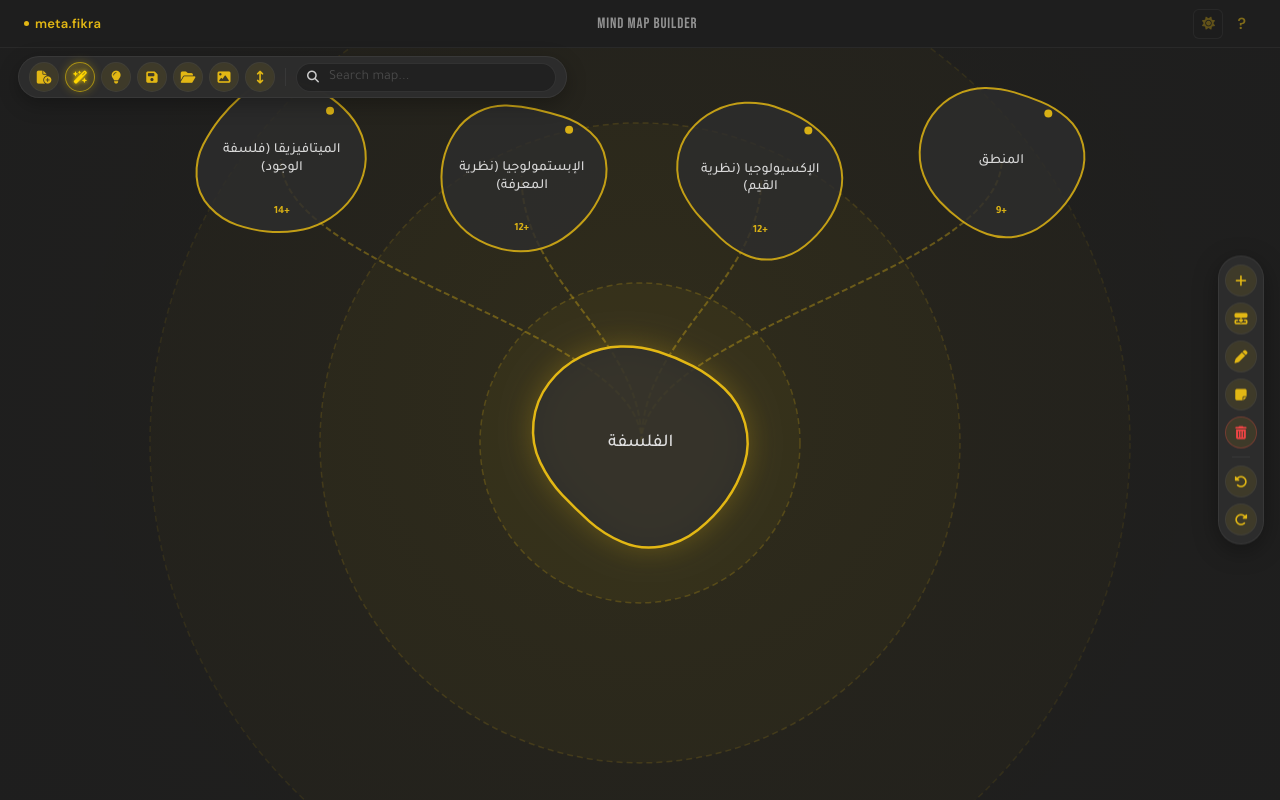
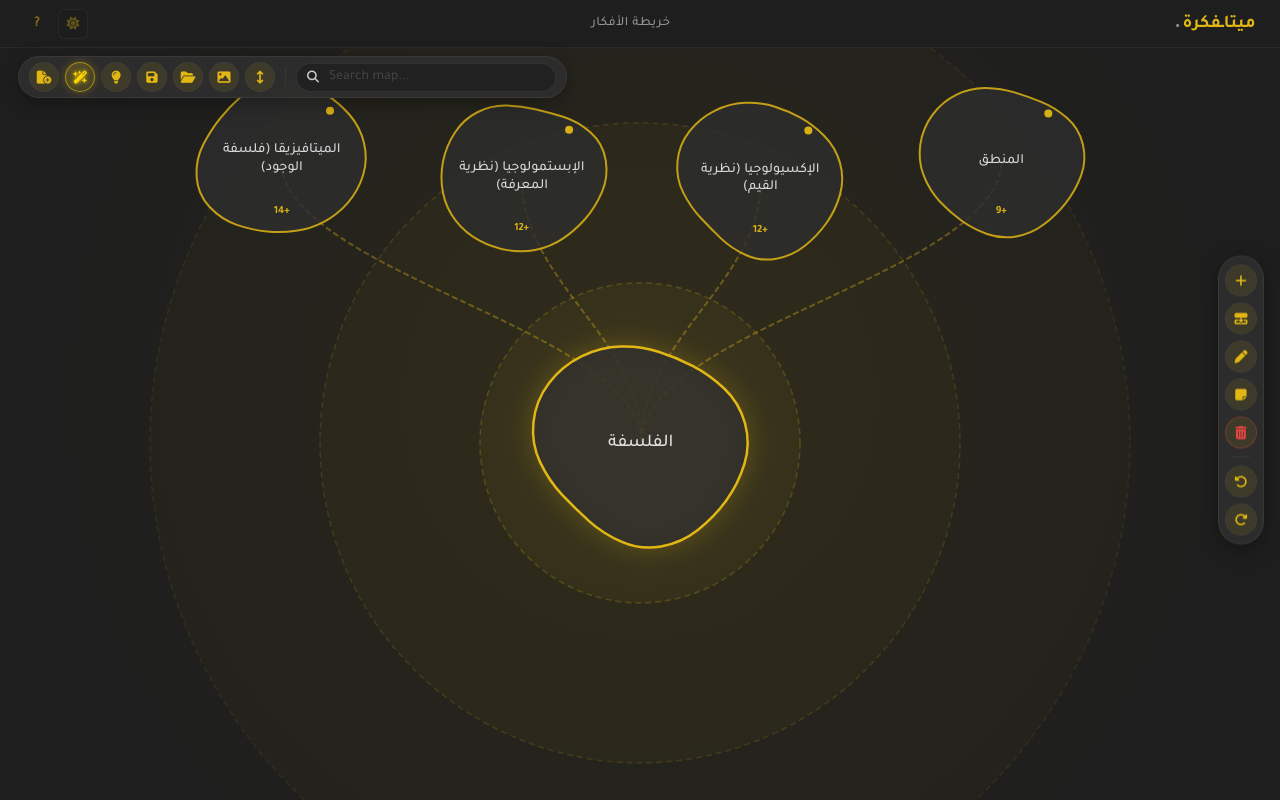
Before and after one commit to AlaaBanna/pub, a plain HTML site: page mindmap/index.html in a window 1280 px wide. Drawn offline with Linux system fonts and the light colour scheme; animation ran at ten frames a second.

Commit message:
feat(mindmap): update header branding to authentic Arabic 'ميتاـفكرة. | خريطة الأفكار' with Tajawal font

```diff
--- a/mindmap/index.html
+++ b/mindmap/index.html
@@ -1,4 +1,4 @@
-<!-- Version: v4.6.0 | Updated: 2026-07-31 19:04 | Features: 100% self-contained mindmap assets (meta.css, meta.js, favicons) -->
+<!-- Version: v4.7.0 | Updated: 2026-07-31 19:12 | Features: Replaced header with authentic Arabic 'ميتاـفكرة. | خريطة الأفكار' header branding -->
 <!DOCTYPE html>
 <html lang="en">
 <head>
@@ -102,7 +102,7 @@
 
   <textarea id="floatingNote" class="floating-note" dir="auto" placeholder="Add note..."></textarea>
 
-  <script src="meta.js" data-project="Mind Map Builder" data-home="./" data-help="Keyboard Shortcuts" data-help-id="helpBtn"></script>
+  <script src="meta.js" data-project="خريطة الأفكار" data-home="./" data-help="اختصارات لوحة المفاتيح" data-help-id="helpBtn"></script>
   <script src="js/config.js"></script>
   <script src="js/data.js"></script>
   <script src="js/layout.js"></script>
--- a/mindmap/meta.css
+++ b/mindmap/meta.css
@@ -1,7 +1,7 @@
 /* ============================================
-   meta.fikra — Shared Header Styles
+   meta.fikra — Shared Header Styles (Arabic Brand)
    ============================================ */
-   @import url('https://fonts.googleapis.com/css2?family=Bebas+Neue&family=DM+Sans:wght@300;400;500;600;700&display=swap');
+@import url('https://fonts.googleapis.com/css2?family=Tajawal:wght@400;500;700&family=DM+Sans:wght@400;500;600&display=swap');
 @import url('https://cdnjs.cloudflare.com/ajax/libs/font-awesome/6.5.0/css/all.min.css');
 
 .mf-bar {
@@ -10,58 +10,62 @@
   justify-content: space-between;
   padding: 0 24px;
   height: var(--mf-h, 48px);
-    background: var(--mf-bg, #111119);
-    border-bottom: 1px solid var(--mf-border, #252538);
+  background: var(--mf-bg, #1e1e1e);
+  border-bottom: 1px solid var(--mf-border, rgba(68, 68, 68, 0.4));
   position: fixed;
   top: 0; left: 0; right: 0;
   z-index: 100;
-    font-family: 'DM Sans', sans-serif;
+  font-family: 'Tajawal', sans-serif;
+  direction: rtl;
 }
 .mf-logo {
-    font-size: var(--mf-logo-size, 13px);
-    font-weight: 600;
-    color: var(--mf-logo-color, #c9a227);
+  font-family: 'Tajawal', sans-serif;
+  font-size: 18px;
+  font-weight: 700;
+  color: var(--mf-logo-color, #e2b714);
   text-decoration: none;
   letter-spacing: 0.02em;
   display: flex;
   align-items: center;
-    gap: 6px;
+  gap: 1px;
   transition: opacity 0.2s;
   flex-shrink: 0;
   pointer-events: auto;
 }
-  .mf-logo:hover { opacity: 0.8; }
+.mf-logo:hover { opacity: 0.85; }
 .mf-logo .mf-dot {
-    width: 5px; height: 5px; border-radius: 50%;
-    background: var(--mf-dot-color, #c9a227);
+  color: var(--mf-muted, #888888);
+  font-size: 22px;
+  line-height: 1;
+  display: inline-block;
 }
 .mf-project {
-    font-family: 'Bebas Neue', sans-serif;
-    font-size: var(--mf-title-size, 15px);
-    color: var(--mf-title-color, #7a7a94);
-    letter-spacing: 0.06em;
-    text-transform: uppercase;
+  font-family: 'Tajawal', sans-serif;
+  font-size: 13px;
+  font-weight: 500;
+  color: var(--mf-title-color, #888888);
+  letter-spacing: 0.04em;
   flex-shrink: 0;
 }
-  .mf-right { display: flex; align-items: center; gap: 4px; }
+.mf-right { display: flex; align-items: center; gap: 8px; }
 .mf-help {
   pointer-events: auto;
-    color: var(--mf-help-color, rgba(100,200,150,0.3));
-    font-size: 16px; font-weight: 600;
+  color: var(--mf-help-color, rgba(226, 183, 20, 0.7));
+  font-size: 15px; font-weight: 700;
   cursor: pointer; padding: 4px 10px;
-    border-radius: 4px;
+  border-radius: 6px;
   transition: color 0.15s, background 0.15s;
   flex-shrink: 0;
 }
 .mf-help:hover {
-    color: var(--mf-help-hover, rgba(100,200,150,0.7));
-    background: var(--mf-help-bg, rgba(100,200,150,0.08));
+  color: #e2b714;
+  background: rgba(226, 183, 20, 0.15);
 }
 .mf-theme {
   pointer-events: auto;
-    background: var(--mf-bg, #111119);
-    color: var(--mf-theme-color, #7a7a94);
-    border: 1px solid var(--mf-border, #252538);
+  background: var(--mf-bg, #1e1e1e);
+  color: var(--mf-theme-color, #888888);
+  border: 1px solid var(--mf-border, rgba(68, 68, 68, 0.4));
   width: 30px; height: 30px;
   border-radius: 6px;
   cursor: pointer;
@@ -73,7 +77,7 @@
   flex-shrink: 0;
 }
 .mf-theme:hover {
-    color: var(--mf-logo-color, #c9a227);
-    border-color: rgba(201,162,39,0.3);
-    background: var(--mf-gold-dim, rgba(201,162,39,0.15));
+  color: #e2b714;
+  border-color: rgba(226, 183, 20, 0.4);
+  background: rgba(226, 183, 20, 0.15);
 }
--- a/mindmap/meta.js
+++ b/mindmap/meta.js
@@ -1,22 +1,21 @@
-/* meta.fikra — Shared header injector */
+/* meta.fikra — Shared header injector (Arabic Brand) */
 (function () {
   var s = document.currentScript;
-  var project = s.getAttribute('data-project') || '';
+  var project = s.getAttribute('data-project') || 'خريطة الأفكار';
   var home = s.getAttribute('data-home') || './';
-  var helpTitle = s.getAttribute('data-help') || '';
-  var helpId = s.getAttribute('data-help-id') || '';
+  var helpTitle = s.getAttribute('data-help') || 'اختصارات لوحة المفاتيح';
+  var helpId = s.getAttribute('data-help-id') || 'helpBtn';
 
   var rightHtml = '';
-  rightHtml += '<button class="mf-theme" id="mfThemeBtn" onclick="mfToggleTheme()" aria-label="Toggle theme"><i class="fa-solid ' + (mfIsLight() ? 'fa-moon' : 'fa-sun') + '"></i></button>';
+  rightHtml += '<button class="mf-theme" id="mfThemeBtn" onclick="mfToggleTheme()" title="تغيير المظهر" aria-label="Toggle theme"><i class="fa-solid ' + (mfIsLight() ? 'fa-moon' : 'fa-sun') + '"></i></button>';
   if (helpTitle) {
     rightHtml += '<span class="mf-help" id="' + helpId + '" title="' + helpTitle + '">?</span>';
   }
 
-  //add some random comment.
   var el = document.createElement('div');
   el.className = 'mf-bar';
   el.innerHTML =
-    '<a href="' + home + '" class="mf-logo"><span class="mf-dot"></span>meta.fikra</a>' +
+    '<a href="' + home + '" class="mf-logo">ميتاـفكرة<span class="mf-dot">.</span></a>' +
     (project ? '<span class="mf-project">' + project + '</span>' : '') +
     '<div class="mf-right">' + rightHtml + '</div>';
 
@@ -35,6 +34,7 @@ function mfIsLight() {
 function mfToggleTheme() {
   document.body.classList.toggle('light');
   var isL = document.body.classList.contains('light');
-  document.getElementById('mfThemeBtn').innerHTML = '<i class="fa-solid ' + (isL ? 'fa-moon' : 'fa-sun') + '"></i>';
+  var btn = document.getElementById('mfThemeBtn');
+  if (btn) btn.innerHTML = '<i class="fa-solid ' + (isL ? 'fa-moon' : 'fa-sun') + '"></i>';
   try { localStorage.setItem('mf-theme', isL ? 'l' : 'd'); } catch (e) { }
 }
```
Lines whose indentation alone changed are shown as unchanged.
